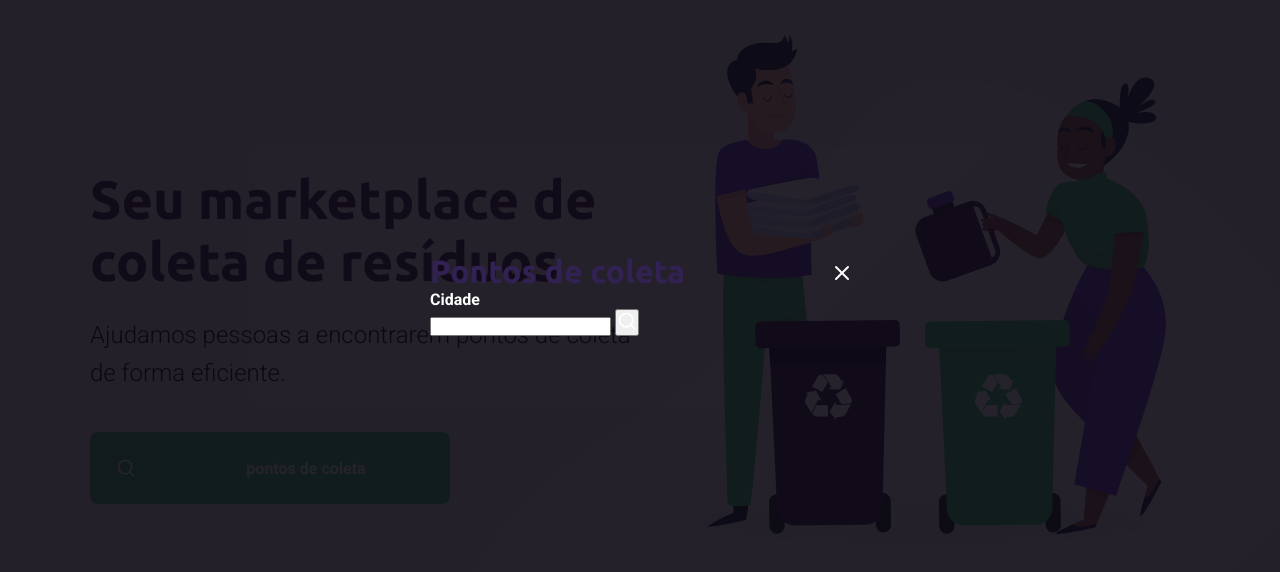
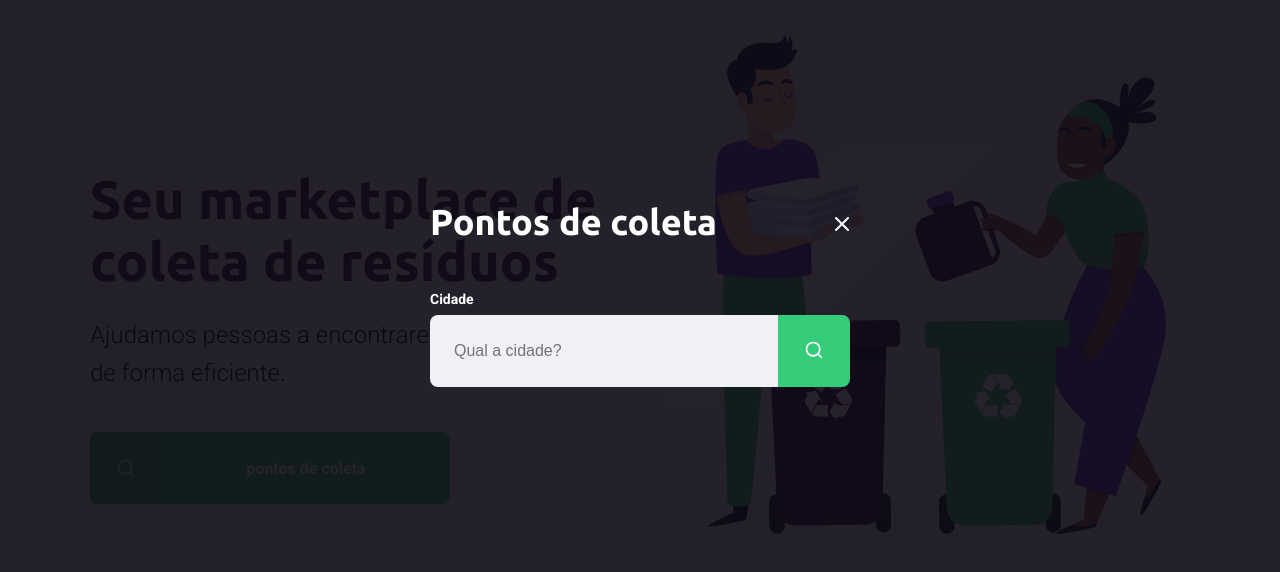
Before and after one commit to chrisdevindev/ecoleta-starter, a plain HTML site: page index.html in a window 1280 px wide. Shown: the part 106-678 px from the top of the page. Drawn offline with Linux system fonts and the light colour scheme.

Commit message:
added modal v2

```diff
--- a/index.html
+++ b/index.html
@@ -1,5 +1,6 @@
 <!DOCTYPE html>
 <html lang="en">
+
 <head>
     <meta charset="UTF-8">
     <meta name="viewport" content="width=device-width, initial-scale=1.0">
@@ -15,6 +16,7 @@
     <link rel="stylesheet" href="styles/responsive.css">
 
 </head>
+
 <body>
 
 
@@ -55,7 +57,7 @@
             <form action="">
                 <label for="search">Cidade</label>
                 <div class="search field">
-                    <input type="text" name="search">
+                    <input type="text" name="search" placeholder="Qual a cidade?">
                     <button>
                         <img src="/icones/search.svg" alt="buscar">
                     </button>
@@ -69,4 +71,5 @@
 
 
 </body>
+
 </html>
--- a/styles/modal.css
+++ b/styles/modal.css
@@ -21,6 +21,9 @@
     display: flex;
     align-items: center;
     justify-content: space-between;
+
+    margin-bottom: 48px;
+
 }
 #modal .header a{
     background-image: url("../icones/x.svg");
@@ -31,4 +34,50 @@
     font-size: 0.01px;
 }
 
-/* #modal .header */
+#modal .header h1{
+    color: white;
+
+    font-size: 36px;
+    line-height: 42px;
+
+}
+
+#modal form label{
+    font-size: 14px;
+    line-height: 16px;
+
+    display: block;
+    margin-bottom: 8px;
+}
+
+#modal form .field{
+   display: flex;
+}
+
+#modal form input{
+    flex: 1;
+
+    background-color: #f0f0f5;
+
+    border-radius: 8px 0 0 8px;
+    border: 0;
+
+    padding: 16px 24px;
+
+    font-size: 16px;
+    color: #6c6c80;
+}
+
+#modal form button{
+    width: 72px;
+    height: 72px;
+
+    background-color: var(--primary-color);
+
+    border: 0;
+    border-radius: 0 8px 8px 0;
+}
+
+#modal form button:hover{
+    background-color: #2fb85e;
+}
```
